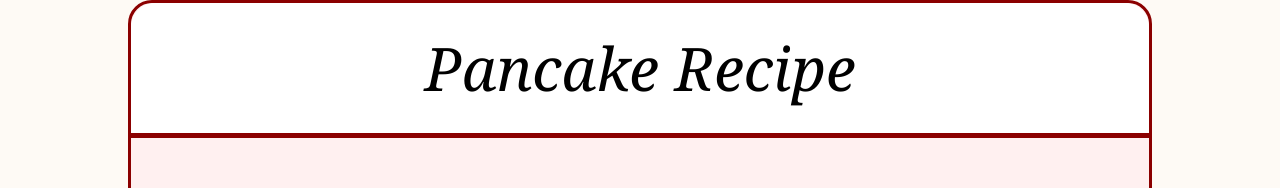
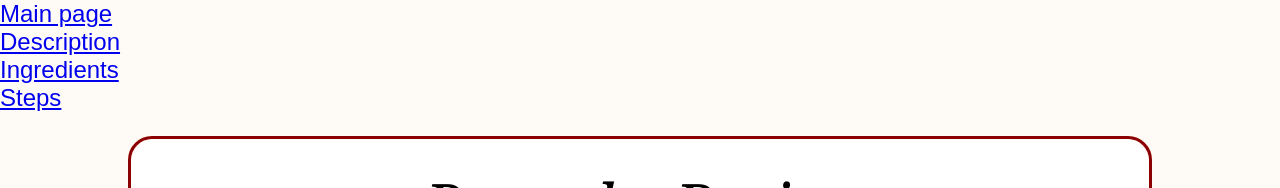
Before and after one commit to FriFeb/odin-recipes, a plain HTML site: page recipes/pancake.html in a window 1280 px wide. Shown: the top 188 px of the page. Drawn offline with Linux system fonts and the light colour scheme.

Commit message:
Add navigation menu

```diff
--- a/recipes/pancake.html
+++ b/recipes/pancake.html
@@ -7,6 +7,16 @@
     <title>Pancake recipe</title>
   </head>
   <body>
+    <div class="header-container">
+      <ul class="header">
+        <li><a href="../index.html">Main page</a></li>
+        <div class="nav-link-container">
+          <li><a href="#description">Description</a></li>
+          <li><a href="#ingredients">Ingredients</a></li>
+          <li><a href="#steps">Steps</a></li>
+        </div>
+      </ul>
+    </div>
     <div class="container">
       <h1>Pancake recipe</h1>
       <div class="content">
@@ -15,13 +25,13 @@
           alt="pancake"
         />
 
-        <h2>Description</h2>
+        <h2 id="description">Description</h2>
         <p>
           This simple recipe will become your go-to for making fluffy pancakes
           from scratch.
         </p>
 
-        <h2>Ingredients</h2>
+        <h2 id="ingredients">Ingredients</h2>
         <ul>
           <li>1 cup all-purpose flour, (spooned and leveled)</li>
           <li>2 tablespoons sugar</li>
@@ -38,7 +48,7 @@
           </li>
         </ul>
 
-        <h2>Steps</h2>
+        <h2 id="steps">Steps</h2>
         <ol>
           <li>
             Preheat oven to 200 degrees. Have a baking sheet or heatproof
```
Also changed, not shown: index.html (+9 -0 lines), recipes/banana-bread.html (+13 -3 lines).
